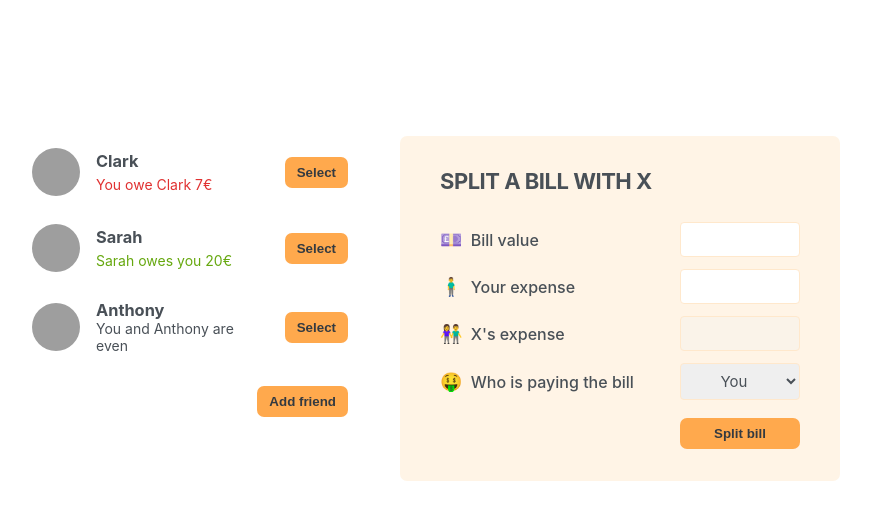
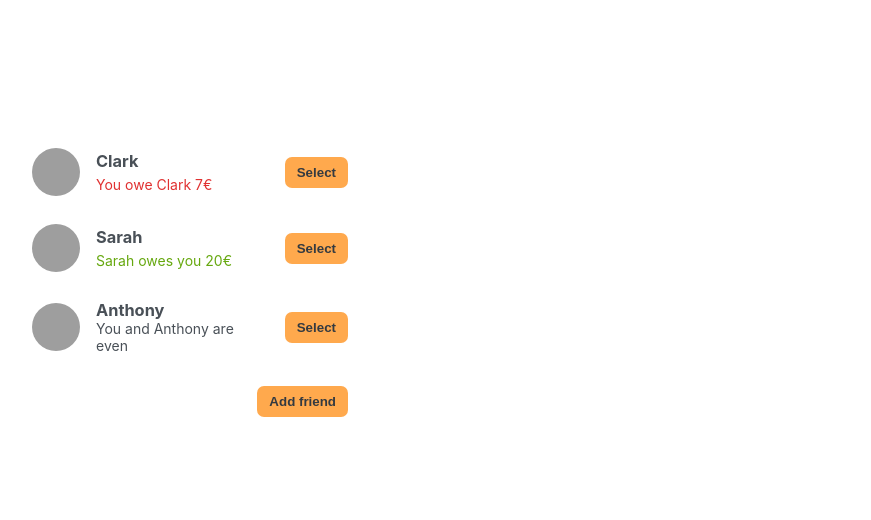
Before and after one commit to RomanIlyuk/eat--n-split-project, a React (Create React App) app: page / in a window 1280 px wide. Shown: the top 520 px of the page, without its empty margins (210-1081 px from the left). Built offline with nearby package versions, Linux system fonts and the light colour scheme; grey boxes are pictures that could not be loaded.

Commit message:
Added form and button functionality (Open and Close the form)

```diff
--- a/src/App.js
+++ b/src/App.js
@@ -32,6 +32,7 @@
 export default function App() {
   const [friends, setFriends] = useState(initialFriends);
   const [showAddFriend, setShowAddFriend] = useState(false);
+  const [selectedFriend, setSelectedFriend] = useState(null);
 
   function handleShowAddFriend() {
     setShowAddFriend((show) => !show);
@@ -42,33 +43,53 @@
     setShowAddFriend(false);
   }
 
+  function handleSelection(friend) {
+    setSelectedFriend((curSelected) =>
+      curSelected?.id === friend.id ? null : friend,
+    );
+    setShowAddFriend(false);
+  }
+
   return (
     <div className="app">
       <div className="sidebar">
-        <FriendsList friends={friends} />
+        <FriendsList
+          friends={friends}
+          selectedFriend={selectedFriend}
+          onSelection={handleSelection}
+        />
+
         {showAddFriend && <FormAddFriend onAddFriend={handleAddFriend} />}
+
         <Button onClick={handleShowAddFriend}>
           {showAddFriend ? "Close" : "Add friend"}
         </Button>
       </div>
-      <FormSplitBill />
+      {selectedFriend && <FormSplitBill selectedFriend={selectedFriend} />}
     </div>
   );
 }
 
-function FriendsList({ friends }) {
+function FriendsList({ friends, onSelection, selectedFriend }) {
   return (
     <ul>
       {friends.map((friend) => (
-        <Friend friend={friend} key={friend.id} />
+        <Friend
+          friend={friend}
+          key={friend.id}
+          selectedFriend={selectedFriend}
+          onSelection={onSelection}
+        />
       ))}
     </ul>
   );
 }
 
-function Friend({ friend }) {
+function Friend({ friend, onSelection, selectedFriend }) {
+  const isSelected = selectedFriend?.id === friend.id;
+
   return (
-    <li>
+    <li className={isSelected ? "selected" : ""}>
       <img src={friend.image} alt={friend.name} />
       <h3>{friend.name}</h3>
 
@@ -84,7 +105,9 @@
       )}
       {friend.balance === 0 && <p>You and {friend.name} are even</p>}
 
-      <Button>Select</Button>
+      <Button onClick={() => onSelection(friend)}>
+        {isSelected ? "Close" : "Select"}
+      </Button>
     </li>
   );
 }
@@ -133,10 +156,10 @@
   );
 }
 
-function FormSplitBill() {
+function FormSplitBill({ selectedFriend }) {
   return (
     <form className="form-split-bill">
-      <h2>Split a bill with X</h2>
+      <h2>Split a bill with {selectedFriend.name}</h2>
 
       <label>💷 Bill value</label>
       <input type="text" />
@@ -144,13 +167,13 @@
       <label>🧍‍♂️ Your expense</label>
       <input type="text" />
 
-      <label>👫 X's expense</label>
+      <label>👫 {selectedFriend.name}'s expense</label>
       <input type="text" disabled />
 
       <label>🤑 Who is paying the bill</label>
       <select>
         <option value="user">You</option>
-        <option value="friend">X</option>
+        <option value="friend">{selectedFriend.name}</option>
       </select>
 
       <Button>Split bill</Button>
```
